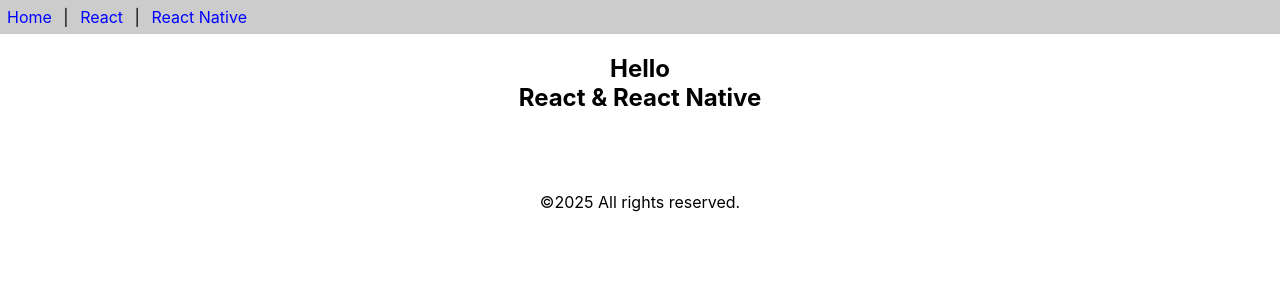
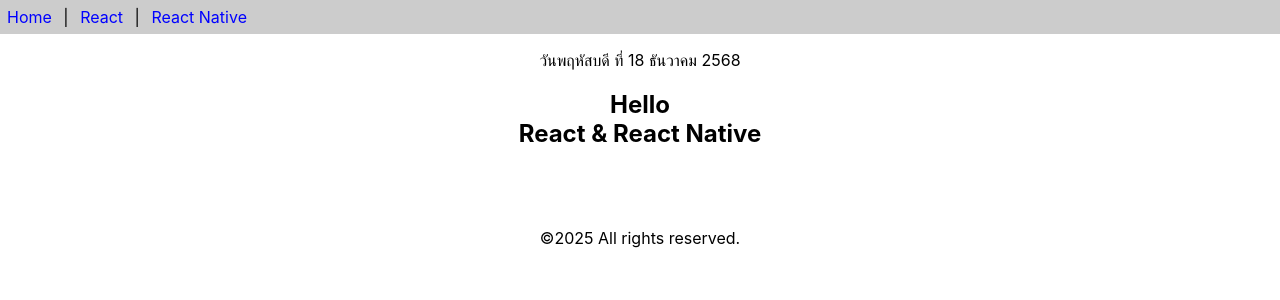
Before and after one commit to ZenJO204/app1, a React (Create React App) app: page / in a window 1280 px wide. Shown: the top 300 px of the page. Built offline with nearby package versions, Linux system fonts and the light colour scheme.

Commit message:
Class Components

```diff
--- a/src/App.js
+++ b/src/App.js
@@ -1,9 +1,15 @@
 import React from 'react';
 import { Content, Header,Footer } from './func-components';
+import Calendar from './class-components';
 
 function App() {
   return (
-  [<Header/>,<Content/>,<Footer/>]
+    <>
+  <Header/>
+  <p><center> <Calendar/> </center></p>
+  <Content/>
+  <Footer/>
+  </>
   );
 }
 
--- /dev/null
+++ b/src/class-components.js
@@ -0,0 +1,18 @@
+import React, {Component} from 'react'
+//Only one class, so it can be exported as default
+export default class Calendar extends Component  {
+getDate() {
+ const dayNames = ['อาทิตย์', 'จันทร์', 'อังคาร', 'พุธ', 'พฤหัสบดี', 'ศุกร์','เสาร์']
+ const monthNames = ['มกราคม', 'กุมภาพันธ์', 'มีนาคม', 'เมษายน','พฤษภาคม', 'มิถุนายน', 'กรกฎาคม', 'สิงหาคม', 'กันยนยน', 'ตุลาคม','พฤศจิกายน', 'ธันวาคม']
+ const date = new Date()
+ const weekDay = dayNames[date.getDay()]
+ const day = date.getDate()
+ const month = monthNames[date.getMonth()]
+ const year = date.getFullYear() + 543
+ return `วัน${weekDay} ที่ ${day} ${month} ${year}`
+}
+
+ render() {
+  return <div>{this.getDate()}</div>
+ }
+}
```
